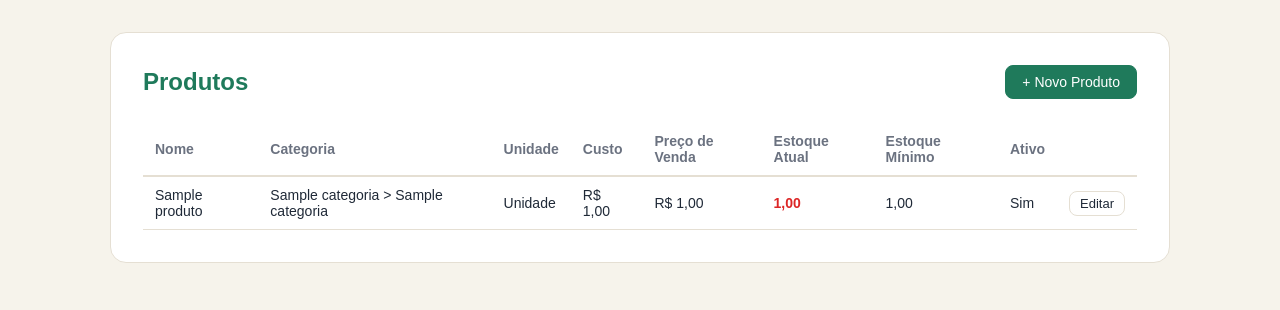
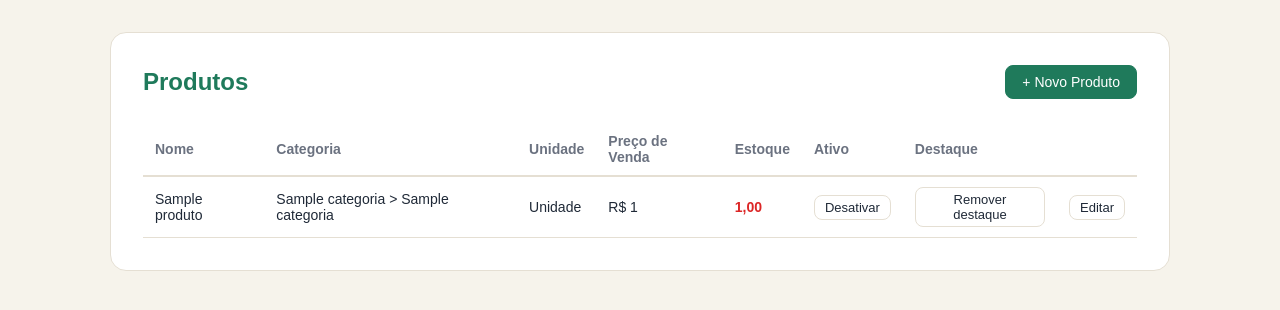
Before and after one commit to d3nislima/pi-cantina-escolar, a Django app: template templates/estoque/produto_list.html in a window 1280 px wide. Shown: the part 54-364 px from the top of the page. Run offline with Django 4.2, Linux system fonts and the light colour scheme; the template is opened without the code that fills it: values that come from a table or form of the project are taken from there, others are empty; tables that the repository leaves empty hold one stand-in row (values such as "Sample post").

Commit message:
fix: atualiza links de todos os templates para entrada-estoque

```diff
--- a/templates/core/dashboard.html
+++ b/templates/core/dashboard.html
@@ -10,8 +10,8 @@
     <h2 class="card-titulo">Acesso Rápido</h2>
     <div class="atalhos">
       <a href="{% url 'venda-create' %}" class="btn btn-destaque">+ Nova Venda</a>
-      <a href="{% url 'movimentacao-create' %}" class="btn">+ Nova Movimentação</a>
-      <a href="{% url 'produto-create' %}" class="btn">+ Novo Produto</a>
+      <a href="{% url 'entrada-estoque' %}?modo=existente" class="btn">+ Nova Movimentação</a>
+      <a href="{% url 'entrada-estoque' %}?modo=novo" class="btn">+ Novo Produto</a>
     </div>
   </section>
 
--- a/templates/estoque/estoque_list.html
+++ b/templates/estoque/estoque_list.html
@@ -8,8 +8,8 @@
   <div class="page-header">
     <h1>Estoque</h1>
     <div style="display:flex;gap:8px;">
-      <a href="{% url 'movimentacao-create' %}" class="btn">+ Nova Movimentação</a>
-      <a href="{% url 'produto-create' %}" class="btn btn-primary">+ Novo Produto</a>
+      <a href="{% url 'entrada-estoque' %}?modo=existente" class="btn">+ Nova Movimentação</a>
+      <a href="{% url 'entrada-estoque' %}?modo=novo" class="btn btn-primary">+ Novo Produto</a>
     </div>
   </div>
 
--- a/templates/estoque/movimentacao_list.html
+++ b/templates/estoque/movimentacao_list.html
@@ -6,7 +6,7 @@
 <section class="dashboard">
   <div class="page-header">
     <h1>Movimentações de Estoque</h1>
-    <a href="{% url 'movimentacao-create' %}" class="btn btn-primary">+ Nova Movimentação</a>
+    <a href="{% url 'entrada-estoque' %}?modo=existente" class="btn btn-primary">+ Nova Movimentação</a>
   </div>
 
   {% if movimentacoes %}
--- a/templates/estoque/produto_list.html
+++ b/templates/estoque/produto_list.html
@@ -1,4 +1,5 @@
 {% extends "base.html" %}
+{% load cantina_filters %}
 
 {% block title %}Cantina | Produtos{% endblock %}
 
@@ -6,7 +7,7 @@
 <section class="dashboard">
   <div class="page-header">
     <h1>Produtos</h1>
-    <a href="{% url 'produto-create' %}" class="btn btn-primary">+ Novo Produto</a>
+    <a href="{% url 'entrada-estoque' %}?modo=novo" class="btn btn-primary">+ Novo Produto</a>
   </div>
 
   {% if produtos %}
@@ -16,11 +17,10 @@
         <th>Nome</th>
         <th>Categoria</th>
         <th>Unidade</th>
-        <th>Custo</th>
         <th>Preço de Venda</th>
-        <th>Estoque Atual</th>
-        <th>Estoque Mínimo</th>
+        <th>Estoque</th>
         <th>Ativo</th>
+        <th>Destaque</th>
         <th></th>
       </tr>
     </thead>
@@ -30,13 +30,26 @@
         <td>{{ produto.nome }}</td>
         <td>{{ produto.categoria }}</td>
         <td>{{ produto.get_unidade_medida_display }}</td>
-        <td>R$ {{ produto.preco_custo }}</td>
-        <td>R$ {{ produto.preco_venda }}</td>
+        <td>{{ produto.preco_venda|brl }}</td>
         <td {% if produto.estoque_atual <= produto.estoque_minimo %}class="text-alerta"{% endif %}>
           {{ produto.estoque_atual }}
         </td>
-        <td>{{ produto.estoque_minimo }}</td>
-        <td>{{ produto.ativo|yesno:"Sim,Não" }}</td>
+        <td>
+          <form method="post" action="{% url 'produto-toggle' produto.pk 'ativo' %}">
+            {% csrf_token %}
+            <button type="submit" class="btn btn-sm">
+              {% if produto.ativo %}Desativar{% else %}Ativar{% endif %}
+            </button>
+          </form>
+        </td>
+        <td>
+          <form method="post" action="{% url 'produto-toggle' produto.pk 'destaque' %}">
+            {% csrf_token %}
+            <button type="submit" class="btn btn-sm">
+              {% if produto.destaque %}Remover destaque{% else %}Destacar{% endif %}
+            </button>
+          </form>
+        </td>
         <td>
           <a href="{% url 'produto-update' produto.pk %}" class="btn btn-sm">Editar</a>
         </td>
--- a/templates/relatorios/movimentacao_log.html
+++ b/templates/relatorios/movimentacao_log.html
@@ -7,7 +7,7 @@
 <section class="dashboard">
   <div class="page-header">
     <h1>Histórico de Movimentações</h1>
-    <a href="{% url 'movimentacao-create' %}" class="btn btn-primary">+ Nova Movimentação</a>
+    <a href="{% url 'entrada-estoque' %}?modo=existente" class="btn btn-primary">+ Nova Movimentação</a>
   </div>
 
   {% if movimentacoes %}
```
